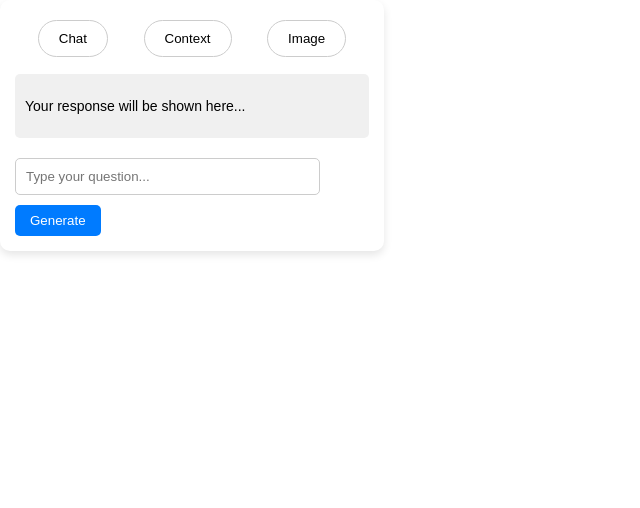
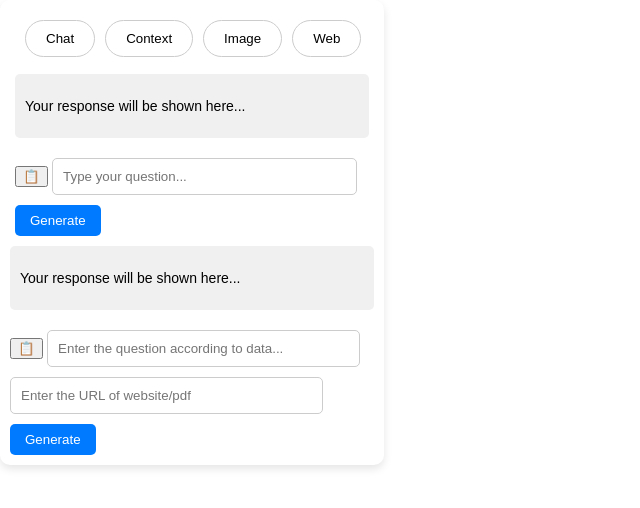
Before and after one commit to UtkarshShah0/Mindflow_Chrome_Extension, a browser extension: page index.html in a window 1280 px wide. Shown: the whole page, without its empty margins (0-640 px from the left). Drawn offline with Linux system fonts and the light colour scheme.

Commit message:
Update index.html

```diff
--- a/index.html
+++ b/index.html
@@ -17,11 +17,14 @@
                 <button id="chat-button">Chat</button>
                 <button id="summary-button">Context</button>
                 <button id="image-button">Image</button>
+                <button id="web-button">Web</button>
             </div>
 
             <div id="chat-section">
                 <!-- <h2>Chatbot</h2> -->
                 <div id="response_chat" class="response " ><p>Your response will be shown here...</p></div>
+                <button id="chat-copyButton" class="copy">📋</button>
+
                 <input type="text" class="question" id="question_chat" placeholder="Type your question...">
                 <button id="submit_chat" class="submit">Generate</button>
 
@@ -30,6 +33,8 @@
 
             <div id="summary-section">
                 <div id="response_data" class="response"><p>Your data will be shown here...</p></div>
+                <button id="summary-copyButton" class="copy">📋</button>
+
                 <input type="text" class="question" id="question_data" placeholder="Enter the question according to data..."></input>
                 <textarea type="text" class="question" id="data_data" placeholder="Enter your data... "></textarea>
                 <button id="submit_data" class="submit">Generate</button>
@@ -39,10 +44,23 @@
 
             <div id="image-section">
                 <div id="response_image" class="response"><p>Copy the image url shown here...</p></div>
-                <input type="text" class="question" id="question_image" placeholder="Enter base data of image..."></input>
-                <textarea type="text" class="question" id="data_image" placeholder="Enter extra data of image... "></textarea>
+                <button id="image-copyButton" class="copy">📋</button>
+
+                <!-- <input type="text" class="question" id="question_image" placeholder="Enter base data of image..."></input> -->
+                <textarea type="text" class="question" id="question_image" placeholder="Enter data of image... "></textarea>
                 <button id="submit_image" class="submit">Generate</button>
                 <!-- Image section content -->
+            </div>
+
+            <div id="web-section">
+                <div id="response_web" class="response"><p>Your response will be shown here...</p></div>
+                <button id="web-copyButton" class="copy">📋</button>
+
+                <input type="text" class="question" id="question_web" placeholder="Enter the question according to data..."></input>
+                <input type="text" class="question" id="data_web" placeholder="Enter the URL of website/pdf "></input>
+                <button id="submit_web" class="submit">Generate</button>
+
+                <!-- Web section content -->
             </div>
 
         </div>
```
